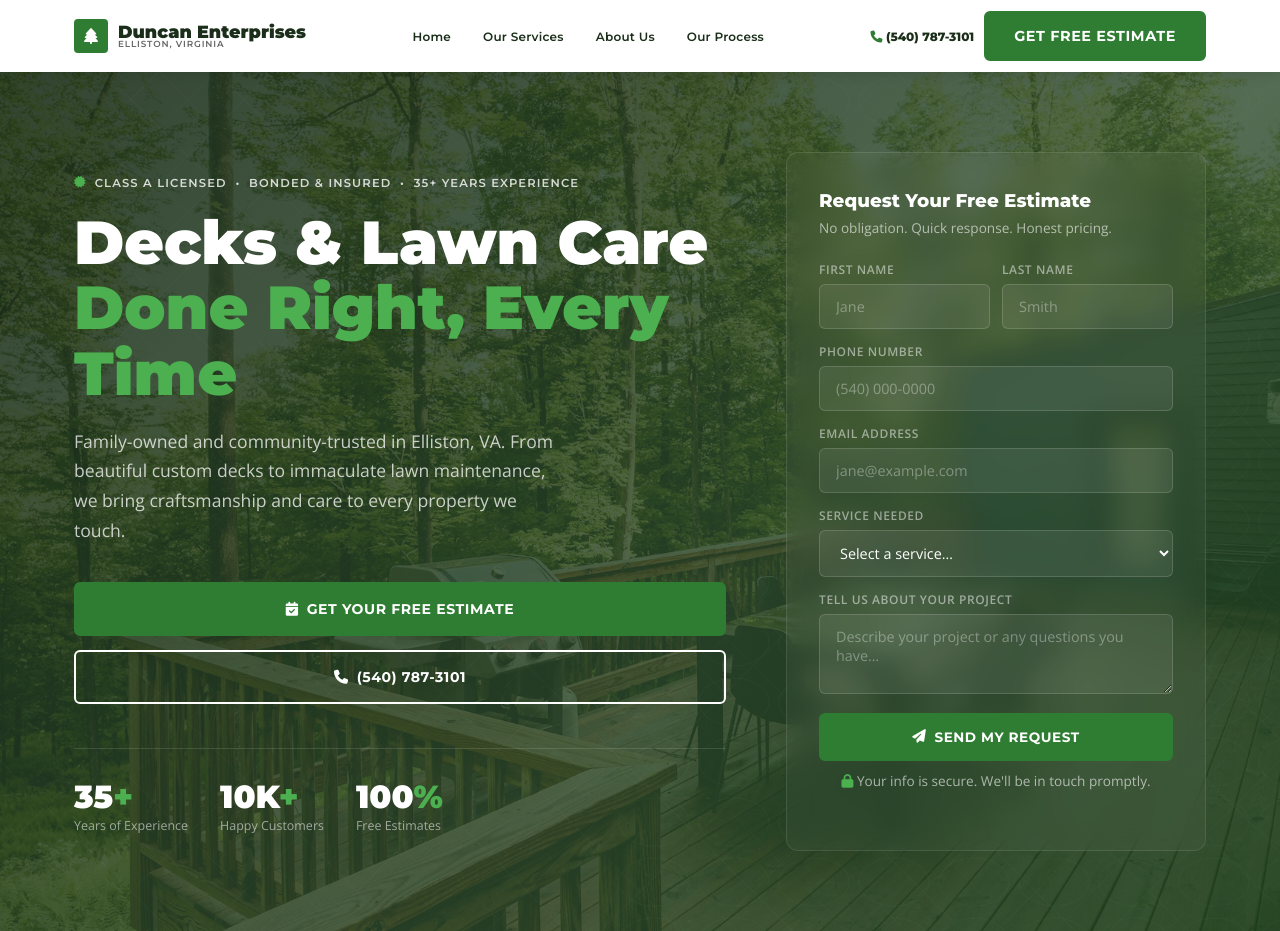
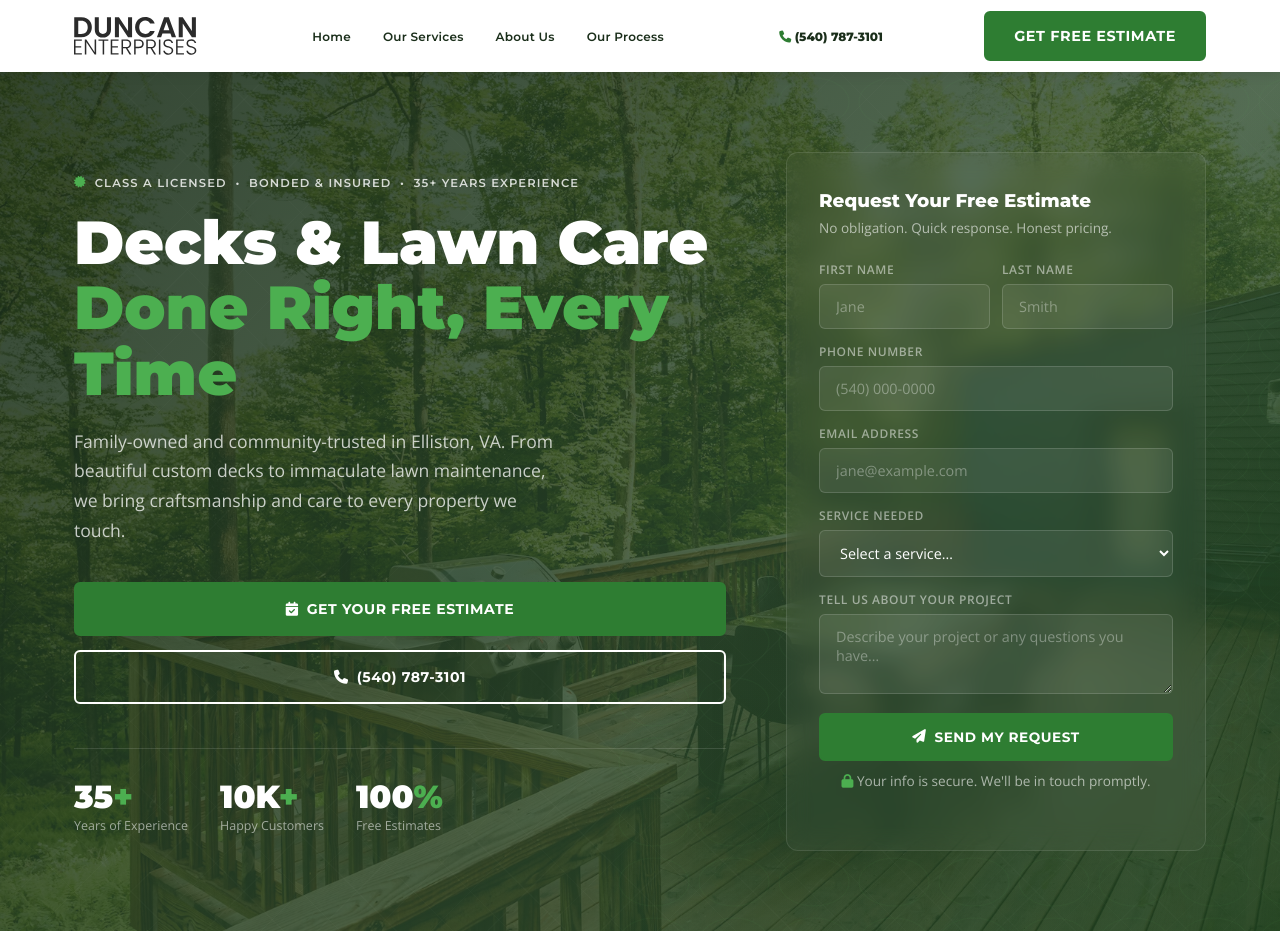
Before and after one commit to jtconde/housingTemplate, a plain HTML site: page roofing-landing.html in a window 1280 px wide. Shown: the top 931 px of the page. Drawn offline with nearby package versions, Linux system fonts and the light colour scheme.

Commit message:
duncanTemp

```diff
--- a/roofing-landing.html
+++ b/roofing-landing.html
@@ -27,12 +27,8 @@
   <div class="nav-inner">
 
     <!-- Logo -->
-    <a href="#home" class="nav-logo" aria-label="Duncan Enterprises Home">
-      <div class="logo-icon"><i class="fa-solid fa-tree"></i></div>
-      <div>
-        Duncan Enterprises
-        <span class="sub">Elliston, Virginia</span>
-      </div>
+    <a href="#home" aria-label="Duncan Enterprises Home">
+      <img src="Mason Assets/logo.svg" alt="Duncan Enterprises Logo" class="nav-logo" />
     </a>
 
     <!-- Desktop Links -->
@@ -44,9 +40,11 @@
       <li><a href="#process">Our Process</a></li>
     </ul>
 
+    <!-- Phone -->
+    <span class="nav-phone"><i class="fa-solid fa-phone"></i> (540) 787-3101</span>
+
     <!-- CTA -->
     <div class="nav-cta">
-      <span class="nav-phone"><i class="fa-solid fa-phone"></i> (540) 787-3101</span>
       <a href="#contact" class="btn btn-green">Get Free Estimate</a>
     </div>
 
@@ -356,10 +354,7 @@
 
         <!-- About Column -->
         <div>
-          <div class="footer-logo">
-            <div class="logo-icon"><i class="fa-solid fa-tree"></i></div>
-            <span>Duncan Enterprises</span>
-          </div>
+          <img src="Mason Assets/logo.svg" alt="Duncan Enterprises Logo" class="footer-logo" />
           <p class="footer-about">Duncan Enterprises is a small, family-owned business serving Elliston, VA and surrounding areas. We specialize in custom deck building, lawn care, and property maintenance. Class A Licensed, Bonded, and Insured with over 35 years of experience.</p>
           <ul class="footer-contact-list">
             <li><i class="fa-solid fa-location-dot"></i><span>Elliston, Virginia</span></li>
--- a/site.config.js
+++ b/site.config.js
@@ -35,7 +35,7 @@ const SITE = {
     serviceArea: 'Smith Mountain Lake, Roanoke, Lynchburg',
     about:       'Serving Smith Mountain Lake, Roanoke, Lynchburg & surrounding communities with expert roofing, siding, and gutter solutions. Locally owned, community-driven, and built on trust.',
     copyright:   '2025 SML Roofing',
-    logo:        'Mason Assets/masonlogo.png',
+    logo:        'Mason Assets/logo.svg',
     logoAlt:     'SML Roofing Logo',
   },
 
--- a/styles.css
+++ b/styles.css
@@ -384,6 +384,7 @@ footer { background: var(--navy); color: rgba(255,255,255,0.7); }
   display: flex; align-items: center; gap: 12px;
   font-family: 'Montserrat', sans-serif; font-weight: 900;
   font-size: 1.2rem; color: #fff; margin-bottom: 16px;
+  filter: brightness(0) invert(1);
 }
 .footer-logo .logo-icon {
   width: 38px; height: 38px; background: var(--green);
```
Also changed, not shown: Mason Assets/logo.svg (added).
